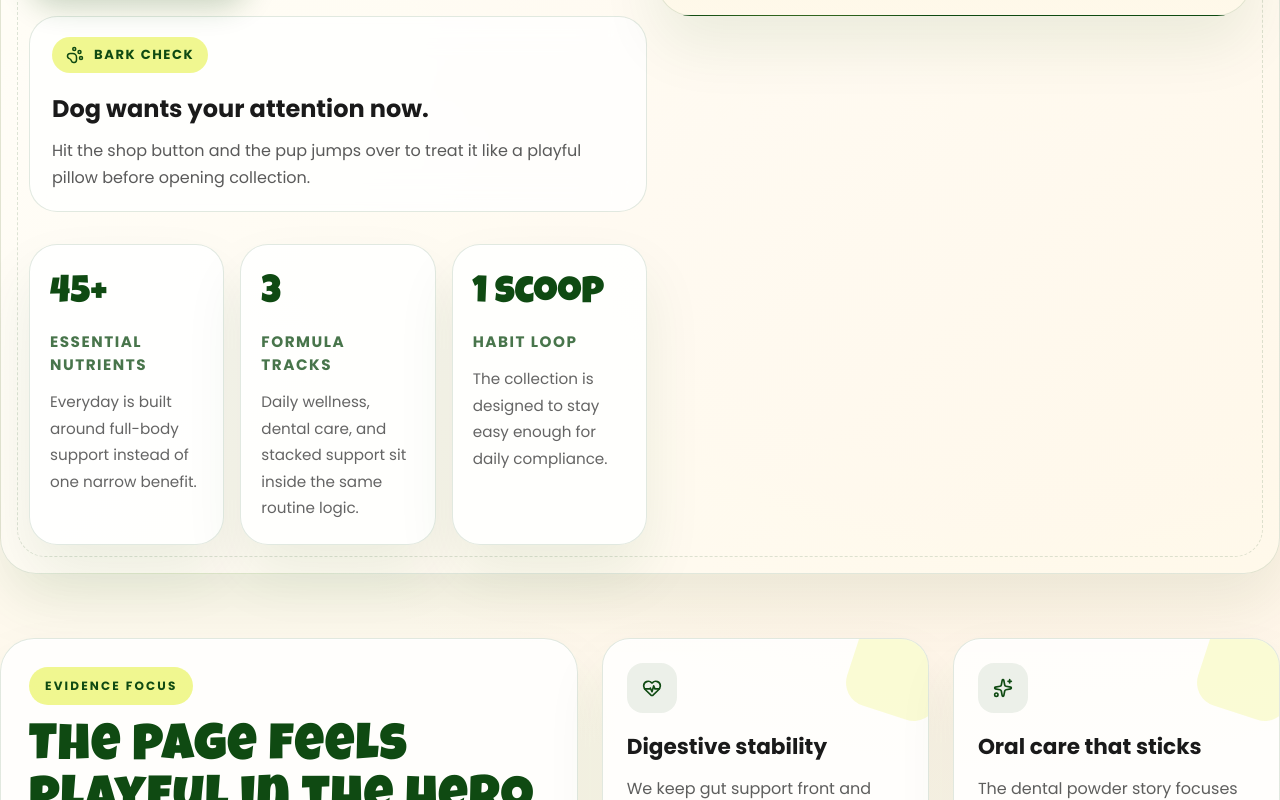
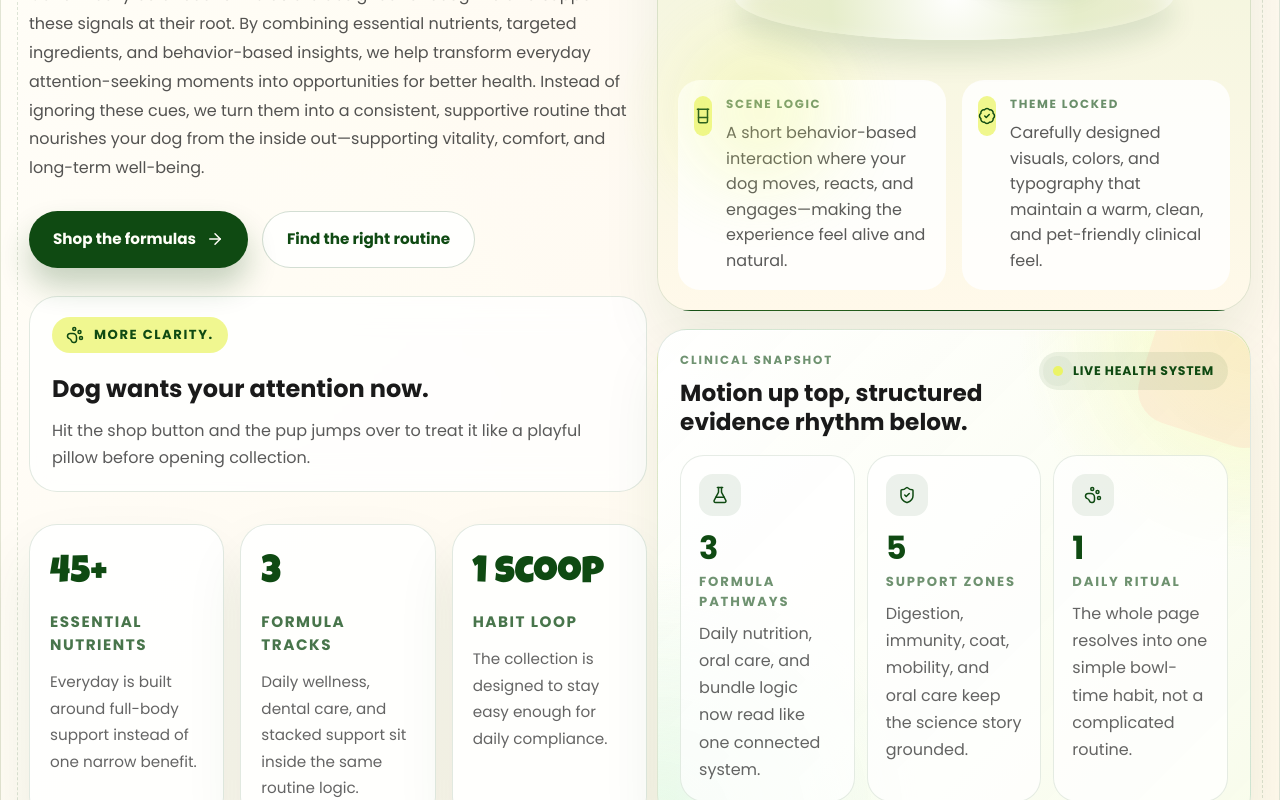
Before and after one commit to mukeemansari69/Other_half_React, a React (Vite) app in the folder other-half/: page /clinical in a window 1280 px wide. Shown: the part 900-1700 px from the top of the page. Built offline with nearby package versions, Linux system fonts and the light colour scheme.

Commit message:
update the whole contnet in the clinical seaction

```diff
--- a/other-half/public/Clinical/css/clinicalStudies.css
+++ b/other-half/public/Clinical/css/clinicalStudies.css
@@ -23,6 +23,8 @@
   position: relative;
   overflow: visible;
   padding-bottom: 4rem;
+  max-width: 1920px;
+  margin: auto;
 }
 
 .clinical-section--story {
@@ -48,7 +50,7 @@
 }
 
 .clinical-hero__layout {
-  gap:10px
+  gap: 10px;
 }
 
 .clinical-hero__content {
@@ -59,7 +61,10 @@
 .clinical-hero__visual {
   position: relative;
   z-index: 30;
-  padding-top:6%
+  display: grid;
+  gap: 18px;
+  align-content: start;
+  padding-top: 6%;
 }
 
 .clinical-signal-grid {
@@ -81,6 +86,7 @@
 .clinical-hero__frame,
 .clinical-panel,
 .clinical-stage,
+.clinical-stage-dashboard,
 .clinical-evidence-card,
 .clinical-flow-card,
 .clinical-formula-card,
@@ -329,6 +335,8 @@
 .clinical-stage {
   position: relative;
   overflow: visible;
+  display: flex;
+  flex-direction: column;
   border-radius: 34px;
   padding: 20px;
   background:
@@ -394,6 +402,7 @@
 
 .clinical-dog-scene {
   position: relative;
+  flex: 1;
   min-height: 420px;
   border-radius: 28px;
   overflow: visible;
@@ -790,6 +799,204 @@
   line-height: 1.6;
 }
 
+.clinical-stage-dashboard {
+  position: relative;
+  overflow: hidden;
+  border-radius: 30px;
+  padding: 22px;
+  background:
+    radial-gradient(circle at 100% 0%, rgba(235, 244, 102, 0.34), transparent 30%),
+    radial-gradient(circle at 0% 100%, rgba(200, 243, 212, 0.4), transparent 34%),
+    linear-gradient(135deg, rgba(255, 255, 255, 0.95), rgba(248, 252, 236, 0.9));
+}
+
+.clinical-stage-dashboard::before {
+  content: "";
+  position: absolute;
+  right: -42px;
+  top: -36px;
+  width: 144px;
+  height: 144px;
+  border-radius: 34px;
+  background: rgba(255, 214, 191, 0.34);
+  transform: rotate(18deg);
+}
+
+.clinical-stage-dashboard__header,
+.clinical-stage-dashboard__stats{
+  position: relative;
+  z-index: 1;
+}
+
+.clinical-stage-dashboard__header {
+  display: flex;
+  justify-content: space-between;
+  align-items: flex-start;
+  gap: 16px;
+}
+
+.clinical-stage-dashboard__eyebrow {
+  margin: 0;
+  font-size: 0.74rem;
+  font-weight: 700;
+  text-transform: uppercase;
+  letter-spacing: 0.16em;
+  color: rgba(15, 74, 18, 0.6);
+}
+
+.clinical-stage-dashboard__title {
+  margin: 10px 0 0;
+  font-size: 1.45rem;
+  font-weight: 700;
+  line-height: 1.25;
+  color: var(--clinical-ink);
+}
+
+.clinical-stage-dashboard__badge {
+  display: inline-flex;
+  align-items: center;
+  gap: 10px;
+  flex-shrink: 0;
+  padding: 10px 14px;
+  border-radius: 999px;
+  background: rgba(15, 74, 18, 0.08);
+  color: var(--clinical-green);
+  font-size: 0.78rem;
+  font-weight: 700;
+  letter-spacing: 0.06em;
+  text-transform: uppercase;
+}
+
+.clinical-stage-dashboard__badge span {
+  width: 10px;
+  height: 10px;
+  border-radius: 50%;
+  background: var(--clinical-lime);
+  box-shadow: 0 0 0 0 rgba(15, 74, 18, 0.18);
+  animation: clinical-badge-pulse 1.9s ease-out infinite;
+}
+
+
+
+.clinical-stage-dashboard__stats {
+  margin-top: 18px;
+  gap: 12px;
+}
+
+.clinical-stage-stat {
+  display: grid;
+  align-content: start;
+  gap: 8px;
+  min-height: 100%;
+  border: 1px solid rgba(15, 74, 18, 0.1);
+  border-radius: 24px;
+  padding: 18px;
+  background: rgba(255, 255, 255, 0.72);
+}
+
+.clinical-stage-stat__icon {
+  display: inline-flex;
+  align-items: center;
+  justify-content: center;
+  width: 42px;
+  height: 42px;
+  border-radius: 14px;
+  background: rgba(15, 74, 18, 0.08);
+  color: var(--clinical-green);
+}
+
+.clinical-stage-stat__value {
+  margin: 8px 0 0;
+  font-size: 2rem;
+  font-weight: 700;
+  line-height: 1;
+  color: var(--clinical-green);
+}
+
+.clinical-stage-stat__label {
+  margin: 0;
+  font-size: 0.82rem;
+  font-weight: 700;
+  letter-spacing: 0.14em;
+  text-transform: uppercase;
+  color: rgba(15, 74, 18, 0.6);
+}
+
+.clinical-stage-stat__copy,
+.clinical-stage-lane__copy {
+  margin: 0;
+  color: rgba(26, 26, 26, 0.68);
+  line-height: 1.7;
+}
+
+
+
+.clinical-stage-lane {
+  border: 1px solid rgba(15, 74, 18, 0.08);
+  border-radius: 22px;
+  padding: 18px;
+  background: rgba(255, 255, 255, 0.76);
+}
+
+.clinical-stage-lane__top {
+  display: flex;
+  justify-content: space-between;
+  align-items: center;
+  gap: 12px;
+}
+
+.clinical-stage-lane__title {
+  margin: 0;
+  font-size: 1rem;
+  font-weight: 700;
+  color: var(--clinical-ink);
+}
+
+.clinical-stage-lane__kicker {
+  display: inline-flex;
+  align-items: center;
+  justify-content: center;
+  padding: 8px 12px;
+  border-radius: 999px;
+  background: rgba(235, 244, 102, 0.58);
+  color: var(--clinical-green);
+  font-size: 0.72rem;
+  font-weight: 700;
+  letter-spacing: 0.14em;
+  text-transform: uppercase;
+}
+
+.clinical-stage-lane__meter {
+  display: grid;
+  grid-template-columns: repeat(5, minmax(0, 1fr));
+  gap: 8px;
+  margin: 14px 0 12px;
+}
+
+.clinical-stage-lane__meter span {
+  position: relative;
+  height: 10px;
+  border-radius: 999px;
+  background: rgba(15, 74, 18, 0.08);
+  overflow: hidden;
+}
+
+.clinical-stage-lane__meter span.is-active {
+  background: linear-gradient(90deg, rgba(15, 74, 18, 0.95), rgba(235, 244, 102, 0.96));
+  box-shadow: 0 8px 16px rgba(15, 74, 18, 0.12);
+  transform-origin: left center;
+  animation: clinical-meter-load 0.72s ease both;
+  animation-delay: var(--clinical-meter-delay);
+}
+
+.clinical-stage-lane__meter span.is-active::after {
+  content: "";
+  position: absolute;
+  inset: 0;
+  background: linear-gradient(90deg, transparent, rgba(255, 255, 255, 0.5), transparent);
+  animation: clinical-meter-sheen 2.6s linear infinite;
+}
+
 .clinical-panel {
   border-radius: 34px;
   padding: 28px;
@@ -1195,10 +1402,43 @@
   }
 }
 
+@keyframes clinical-badge-pulse {
+  0% {
+    box-shadow: 0 0 0 0 rgba(15, 74, 18, 0.18);
+  }
+  70% {
+    box-shadow: 0 0 0 12px rgba(15, 74, 18, 0);
+  }
+  100% {
+    box-shadow: 0 0 0 0 rgba(15, 74, 18, 0);
+  }
+}
+
+@keyframes clinical-meter-load {
+  0% {
+    opacity: 0.45;
+    transform: scaleX(0.35);
+  }
+  100% {
+    opacity: 1;
+    transform: scaleX(1);
+  }
+}
+
+@keyframes clinical-meter-sheen {
+  0% {
+    transform: translateX(-120%);
+  }
+  100% {
+    transform: translateX(120%);
+  }
+}
+
 @media (max-width: 1100px) {
   .clinical-hero__frame,
   .clinical-cta,
-  .clinical-panel {
+  .clinical-panel,
+  .clinical-stage-dashboard {
     padding: 24px;
   }
 
@@ -1217,6 +1457,10 @@
     grid-template-columns: repeat(3, minmax(0, 1fr));
   }
 
+  .clinical-stage-dashboard__stats {
+    grid-template-columns: repeat(3, minmax(0, 1fr));
+  }
+
   .clinical-evidence-grid {
     grid-template-columns: repeat(2, minmax(0, 1fr));
   }
@@ -1241,7 +1485,13 @@
 
   .clinical-hero__layout {
     grid-template-columns: minmax(0, 1.02fr) minmax(480px, 0.98fr);
-
+    align-items: stretch;
+  }
+
+  .clinical-hero__visual {
+    height: 100%;
+    grid-template-rows: minmax(0, 1fr) auto;
+    padding-top: 0;
   }
 
   .clinical-stage-notes {
@@ -1265,9 +1515,15 @@
 
 @media (max-width: 767px) {
   .clinical-hero__frame,
-  .clinical-cta {
+  .clinical-cta,
+  .clinical-stage-dashboard {
     border-radius: 28px;
     padding: 20px;
+  }
+
+  .clinical-hero__visual {
+    gap: 14px;
+    padding-top: 0;
   }
 
   .clinical-hero__title {
@@ -1302,6 +1558,16 @@
 
   .clinical-stage__hud-item {
     padding: 10px 12px;
+  }
+
+  .clinical-stage-dashboard__header,
+  .clinical-stage-lane__top {
+    flex-direction: column;
+    align-items: flex-start;
+  }
+
+  .clinical-stage-dashboard__title {
+    font-size: 1.28rem;
   }
 
   .clinical-story-list__item,
--- a/other-half/src/Pages/ClinicalStudies.jsx
+++ b/other-half/src/Pages/ClinicalStudies.jsx
@@ -36,6 +36,48 @@ const heroSignals = [
     value: "1 scoop",
     label: "habit loop",
     copy: "The collection is designed to stay easy enough for daily compliance.",
+  },
+];
+
+const clinicalStageStats = [
+  {
+    value: "3",
+    label: "formula pathways",
+    copy: "Daily nutrition, oral care, and bundle logic now read like one connected system.",
+    icon: FlaskConical,
+  },
+  {
+    value: "5",
+    label: "support zones",
+    copy: "Digestion, immunity, coat, mobility, and oral care keep the science story grounded.",
+    icon: ShieldCheck,
+  },
+  {
+    value: "1",
+    label: "daily ritual",
+    copy: "The whole page resolves into one simple bowl-time habit, not a complicated routine.",
+    icon: PawPrint,
+  },
+];
+
+const clinicalStageTracks = [
+  {
+    title: "Everyday Multivitamin",
+    kicker: "Foundation",
+    copy: "Full-body wellness language keeps this formula at the center of the routine.",
+    level: 4,
+  },
+  {
+    title: "Doggie Dental",
+    kicker: "Targeted care",
+    copy: "A tighter oral-care track supports breath and plaque care without extra friction.",
+    level: 3,
+  },
+  {
+    title: "Daily Duo",
+    kicker: "Complete stack",
+    copy: "The bundle carries the broadest support story, so it gets the strongest readout.",
+    level: 5,
   },
 ];
 
@@ -133,7 +175,7 @@ const dogStates = {
     copy: "The banner starts in feed mode, then auto-switches to bark mode after 5 seconds.",
   },
   bark: {
-    label: "Bark check",
+    label: "More clarity.",
     title: "Dog wants your attention now.",
     copy: "Hit the shop button and the pup jumps over to treat it like a playful pillow before opening collection.",
   },
@@ -205,14 +247,13 @@ const ClinicalStudies = () => {
           <div className="clinical-hero__frame">
             <div className="grid clinical-hero__layout">
               <div className="clinical-hero__content">
-                <span className="clinical-chip">Clinical Studies</span>
+                <span className="clinical-chip">BARK CHECK</span>
                 <h1 className="clinical-hero__title">
-                  A modern clinical page with a living dog scene, not another static lab layout.
+                 Your dog’s behavior speaks — we help you understand what it truly needs.
                 </h1>
                 <p className="clinical-hero__text">
-                  This experience keeps your theme fonts and colors, then turns the science story
-                  into motion: the dog eats, barks after 5 seconds, and when shoppers press the
-                  button the pup dives into play mode before opening the collection page.
+                  When your dog seeks attention, it’s often more than just a playful moment—it can be a subtle signal of unmet physical, emotional, or nutritional needs. From low energy levels to digestive discomfort or even oral health issues, these small behaviors can reflect deeper imbalances in their daily routine.
+                  Our clinically balanced formulas are designed to recognize and support these signals at their root. By combining essential nutrients, targeted ingredients, and behavior-based insights, we help transform everyday attention-seeking moments into opportunities for better health. Instead of ignoring these cues, we turn them into a consistent, supportive routine that nourishes your dog from the inside out—supporting vitality, comfort, and long-term well-being.
                 </p>
 
                 <div className="clinical-hero__actions">
@@ -259,12 +300,12 @@ const ClinicalStudies = () => {
 
                   <div className="clinical-stage__hud">
                     <div className="clinical-stage__hud-item">
-                      <span>Banner behavior</span>
+                      <span>Less complexity. </span>
                       <strong>{activeDogState.label}</strong>
                     </div>
                     <div className="clinical-stage__hud-item">
-                      <span>Trigger</span>
-                      <strong>{dogMode === "play" ? "Shop click" : dogMode === "bark" ? "Auto bark" : "Auto feed"}</strong>
+                      <span>Every small action</span>
+                      <strong>{dogMode === "play" ? "Shop click" : dogMode === "bark" ? "builds long-term health" : "Auto feed"}</strong>
                     </div>
                   </div>
 
@@ -327,7 +368,7 @@ const ClinicalStudies = () => {
                       <div>
                         <p className="clinical-stage-note__eyebrow">Scene logic</p>
                         <p className="clinical-stage-note__text">
-                          5 second feed animation, bark state, then CTA-triggered play motion.
+                           A short behavior-based interaction where your dog moves, reacts, and engages—making the experience feel alive and natural.
                         </p>
                       </div>
                     </article>
@@ -339,11 +380,42 @@ const ClinicalStudies = () => {
                       <div>
                         <p className="clinical-stage-note__eyebrow">Theme locked</p>
                         <p className="clinical-stage-note__text">
-                          Lime accent, deep green, warm neutrals, Luckiest Guy, and Poppins stay intact.
+                         Carefully designed visuals, colors, and typography that maintain a warm, clean, and pet-friendly clinical feel.
                         </p>
                       </div>
                     </article>
                   </div>
+                </div>
+
+                <div className="clinical-stage-dashboard">
+                  <div className="clinical-stage-dashboard__header">
+                    <div>
+                      <p className="clinical-stage-dashboard__eyebrow">Clinical Snapshot</p>
+                      <h3 className="clinical-stage-dashboard__title">
+                        Motion up top, structured evidence rhythm below.
+                      </h3>
+                    </div>
+                    <div className="clinical-stage-dashboard__badge">
+                      <span aria-hidden="true" />
+                      LIVE HEALTH SYSTEM
+                    </div>
+                  </div>
+
+
+                  <div className="grid clinical-stage-dashboard__stats">
+                    {clinicalStageStats.map(({ value, label, copy, icon: Icon }) => (
+                      <article key={label} className="clinical-stage-stat">
+                        <div className="clinical-stage-stat__icon">
+                          {React.createElement(Icon, { size: 18 })}
+                        </div>
+                        <p className="clinical-stage-stat__value">{value}</p>
+                        <p className="clinical-stage-stat__label">{label}</p>
+                        <p className="clinical-stage-stat__copy">{copy}</p>
+                      </article>
+                    ))}
+                  </div>
+
+
                 </div>
               </div>
             </div>
@@ -359,8 +431,7 @@ const ClinicalStudies = () => {
               The page feels playful in the hero, but the structure underneath stays disciplined.
             </h2>
             <p className="clinical-section-copy">
-              The layout is built like a clean wellness control room: support zones, routine logic,
-              and product stories stay easy to scan while motion adds personality instead of noise.
+              Everything comes down to one smooth routine that’s easy to follow, easy to maintain, and powerful over time.
             </p>
 
             <div className="clinical-story-list">
@@ -399,8 +470,7 @@ const ClinicalStudies = () => {
             <span className="clinical-chip clinical-chip--soft">Lab To Bowl</span>
             <h2 className="clinical-section-title">Three clean moves shape the whole clinical story.</h2>
             <p className="clinical-section-copy clinical-section-copy--wide">
-              This keeps the page unique and animated without losing the product logic already present
-              across your collection.
+              Supports gut health, immune strength, coat quality, joint mobility, and oral hygiene—covering the most critical aspects of your dog’s well-being.
             </p>
           </div>
 
@@ -481,13 +551,12 @@ const ClinicalStudies = () => {
             <div className="clinical-cta__shape clinical-cta__shape--one" aria-hidden="true" />
             <div className="clinical-cta__shape clinical-cta__shape--two" aria-hidden="true" />
 
-            <span className="clinical-chip">Ready To Launch</span>
+            <span className="clinical-chip">READY FOR BETTER CARE</span>
             <h2 className="clinical-cta__title">
-              Keep the dog in motion, keep the science clear, and send shoppers into collection with energy.
+             Keep your dog active, your care simple, and your routine built on real science.
             </h2>
             <p className="clinical-cta__copy">
-              The page now works as a polished clinical studies experience with a premium animated
-              hero, grounded product storytelling, and a playful CTA handoff into the shopping flow.
+             A modern approach to dog wellness that blends behavior, nutrition, and simplicity—helping you move from confusion to clarity with every step.
             </p>
 
             <div className="clinical-cta__actions">
```
